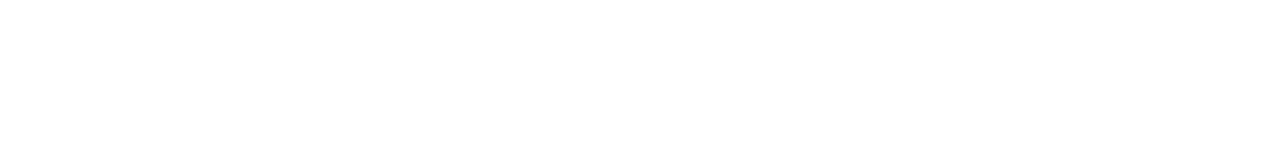
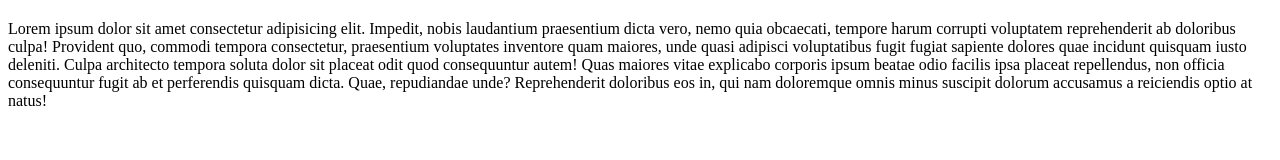
Before and after one commit to V0lTeXBro/TheBoss, a plain HTML site: page index.html in a window 1280 px wide. Drawn offline with Linux system fonts and the light colour scheme.

Commit message:
add section

```diff
--- a/index.html
+++ b/index.html
@@ -7,6 +7,9 @@
     <title>Document</title>
 </head>
 <body>
-
+    <section>
+        <h1></h1>
+        <p>Lorem ipsum dolor sit amet consectetur adipisicing elit. Impedit, nobis laudantium praesentium dicta vero, nemo quia obcaecati, tempore harum corrupti voluptatem reprehenderit ab doloribus culpa! Provident quo, commodi tempora consectetur, praesentium voluptates inventore quam maiores, unde quasi adipisci voluptatibus fugit fugiat sapiente dolores quae incidunt quisquam iusto deleniti. Culpa architecto tempora soluta dolor sit placeat odit quod consequuntur autem! Quas maiores vitae explicabo corporis ipsum beatae odio facilis ipsa placeat repellendus, non officia consequuntur fugit ab et perferendis quisquam dicta. Quae, repudiandae unde? Reprehenderit doloribus eos in, qui nam doloremque omnis minus suscipit dolorum accusamus a reiciendis optio at natus!</p>
+    </section>
 </body>
 </html>
```
